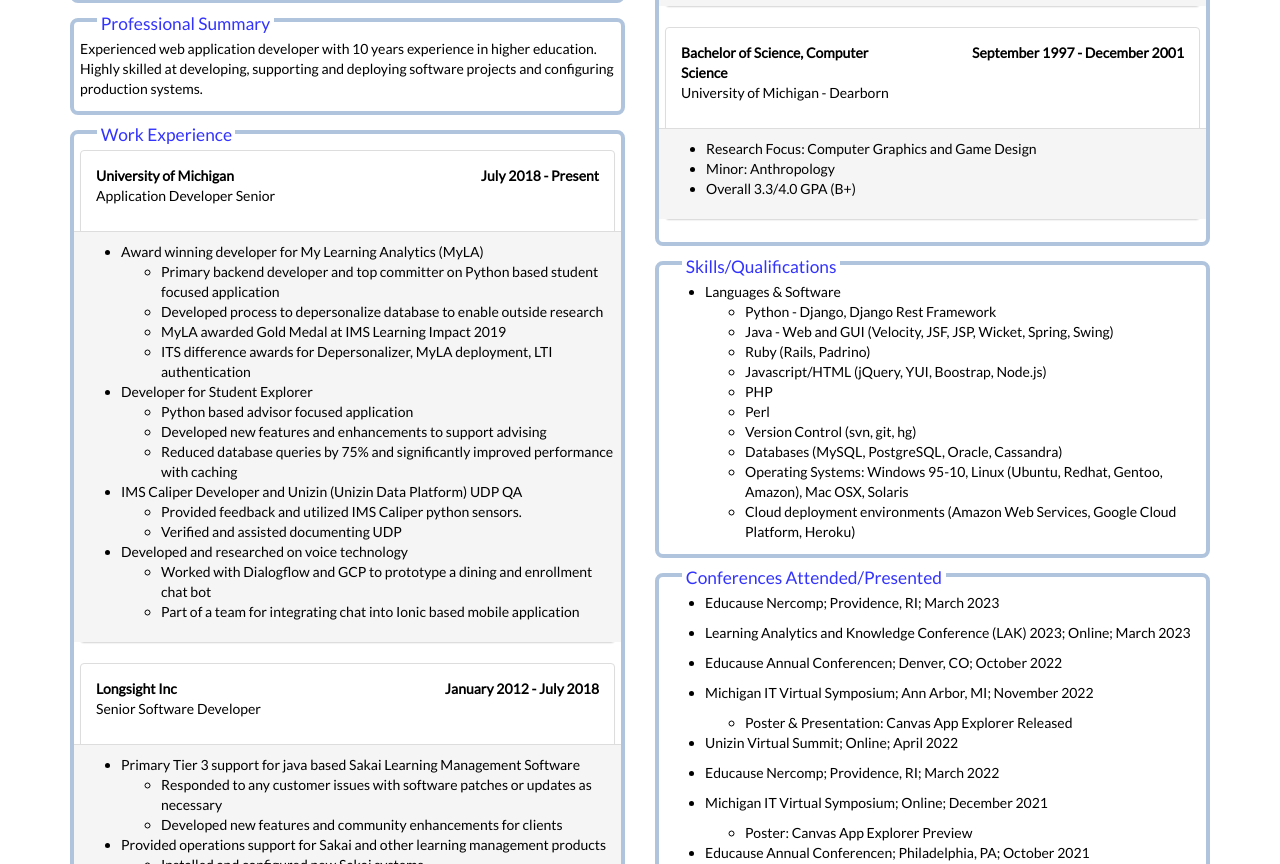
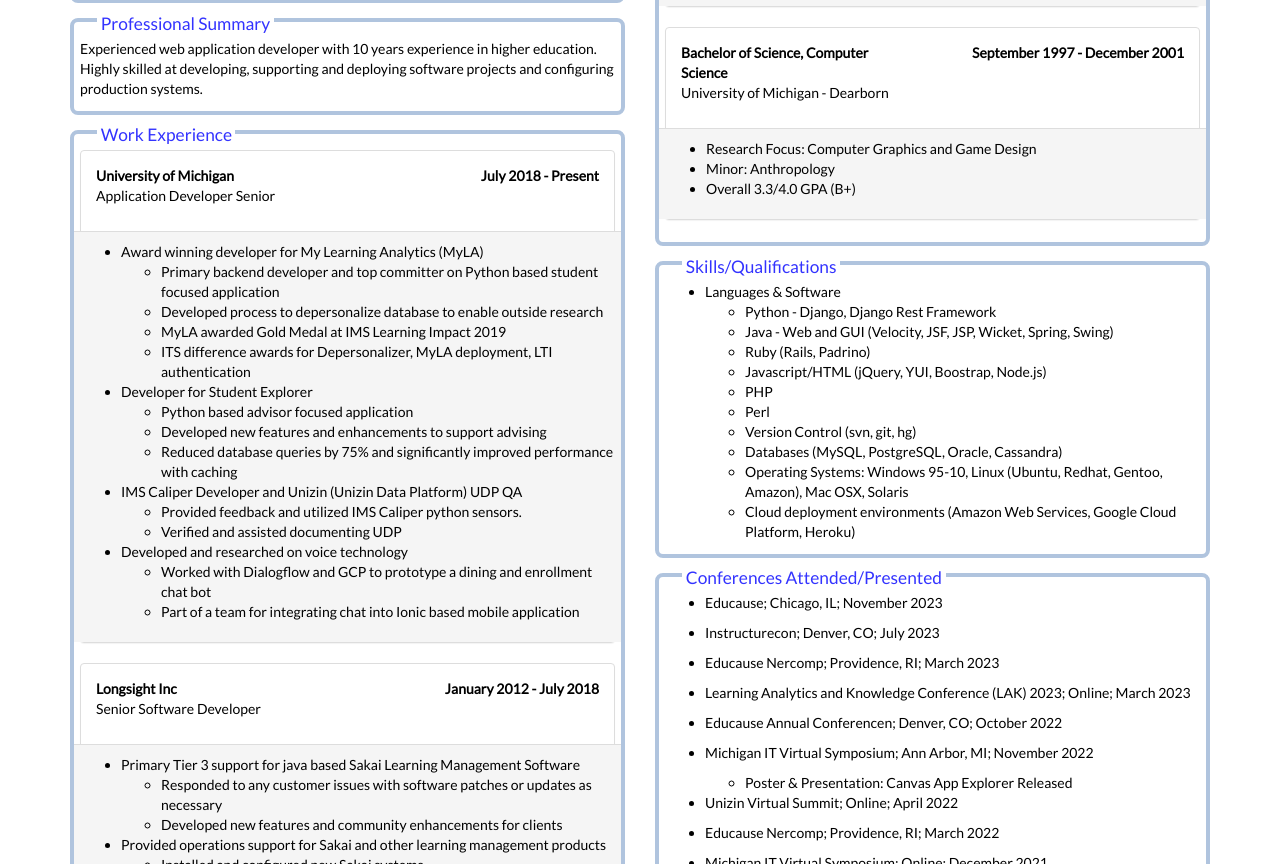
Before and after one commit to jonespm/mrjones.us, a plain HTML site: page index.html in a window 1280 px wide. Shown: the part 236-1100 px from the top of the page. Drawn offline with nearby package versions, Linux system fonts and the light colour scheme.

Commit message:
Updated with some additional conferences

```diff
--- a/index.html
+++ b/index.html
@@ -252,6 +252,12 @@
                     <fieldset class="visibleFS">
                         <legend>Conferences Attended/Presented</legend>
                         <ul>
+                            <li>
+                                <p>Educause; Chicago, IL; November 2023</p>
+                            </li>
+                            <li>
+                                <p>Instructurecon; Denver, CO; July 2023</p>
+                            </li>
                             <li>
                                 <p>Educause Nercomp; Providence, RI; March 2023</p>
                             </li>
```
